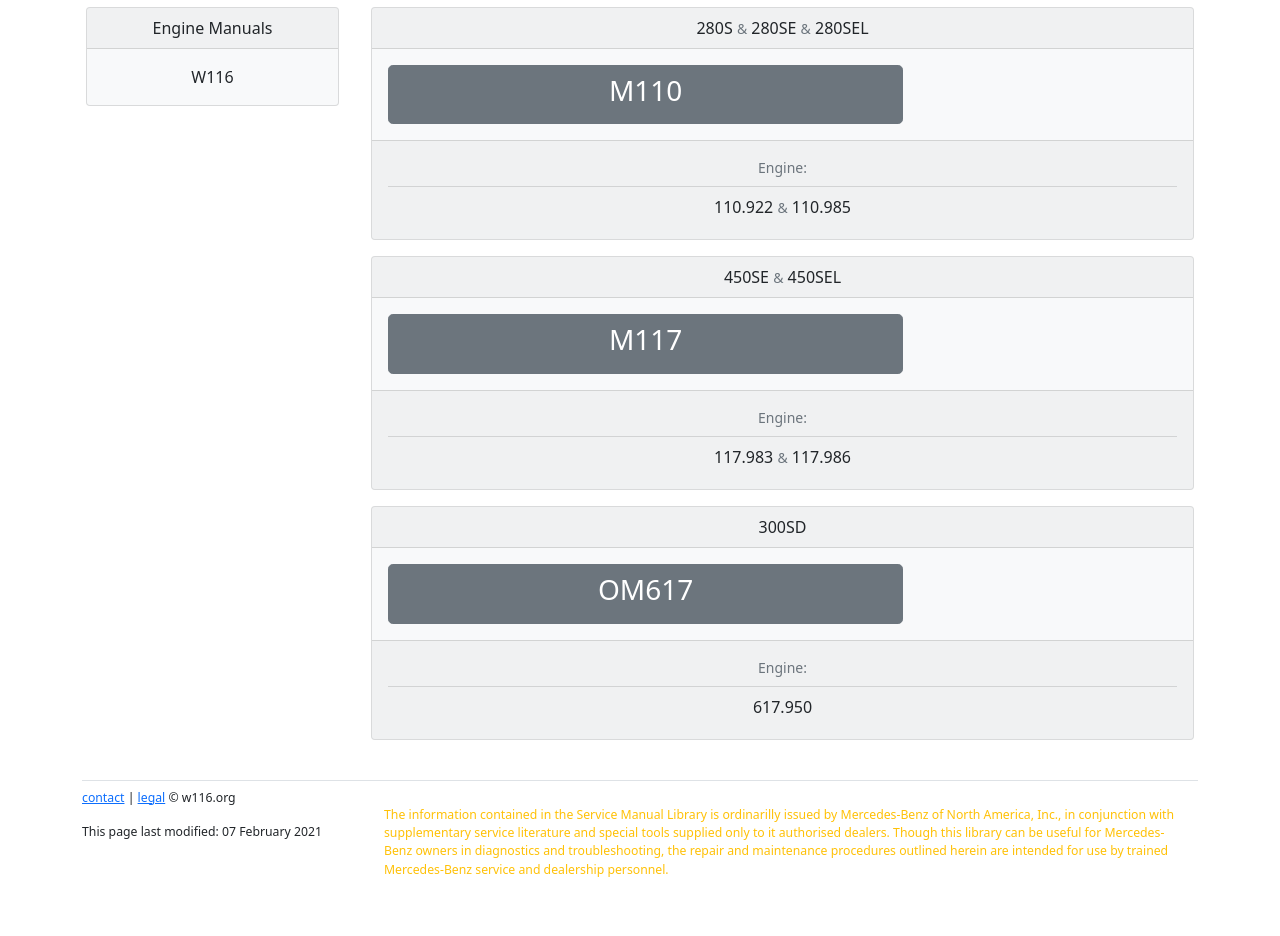
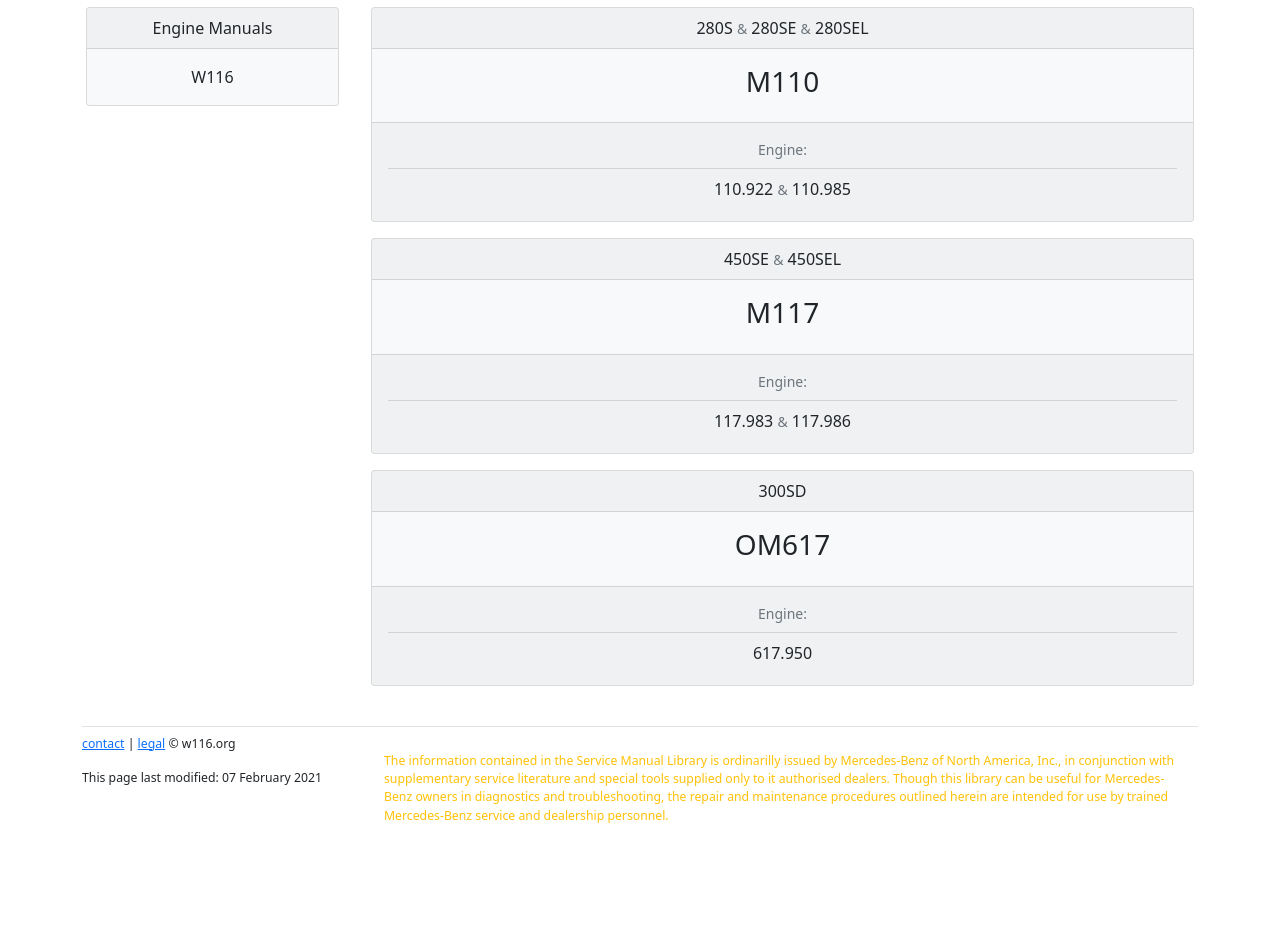
Before and after one commit to W116org/handbook, a Jekyll site: the page built from Engine.html, in a window 1280 px wide. Shown: the part 217-1153 px from the top of the page. Built offline with Jekyll 4.4.1, drawn with Linux system fonts in a browser that asks for light colours; comment, search, counter and statistics services are not loaded; after the commit the page ends 1099 px from its top, so only the background shows below that.

Commit message:
Update Engine.html

```diff
--- a/Engine.html
+++ b/Engine.html
@@ -18,8 +18,8 @@
   <div class="col-xs-12 col-md-9">
     <div class="card text-center text-dark bg-light mb-3 mx-1">
       <div class="card-header">280S <small class="text-muted">&amp;</small> 280SE <small class="text-muted">&amp;</small> 280SEL</div>
-      <div class="card-body d-grid col-8">
-        <a class="btn btn-secondary btn-lg stretched-link" href="110/">
+      <div class="card-body">
+        <a class="stretched-link link-dark text-decoration-none" href="110/">
           <h3 class="card-title">M110</h3>
         </a>
       </div>
@@ -33,8 +33,8 @@
 
     <div class="card text-center text-dark bg-light mb-3 mx-1">
       <div class="card-header">450SE <small class="text-muted">&amp;</small> 450SEL</div>
-      <div class="card-body d-grid col-8">
-        <a class="btn btn-secondary btn-lg stretched-link" href="117/">
+      <div class="card-body">
+        <a class="stretched-link link-dark text-decoration-none" href="117/">
           <h3 class="card-title">M117</h3>
         </a>
       </div>
@@ -48,8 +48,8 @@
 
     <div class="card text-center text-dark bg-light mb-3 mx-1">
       <div class="card-header">300SD</div>
-      <div class="card-body d-grid col-8">
-        <a class="btn btn-secondary btn-lg stretched-link" href="617/">
+      <div class="card-body">
+        <a class="stretched-link link-dark text-decoration-none" href="617/">
           <h3 class="card-title">OM617</h3>
         </a>
       </div>
```
